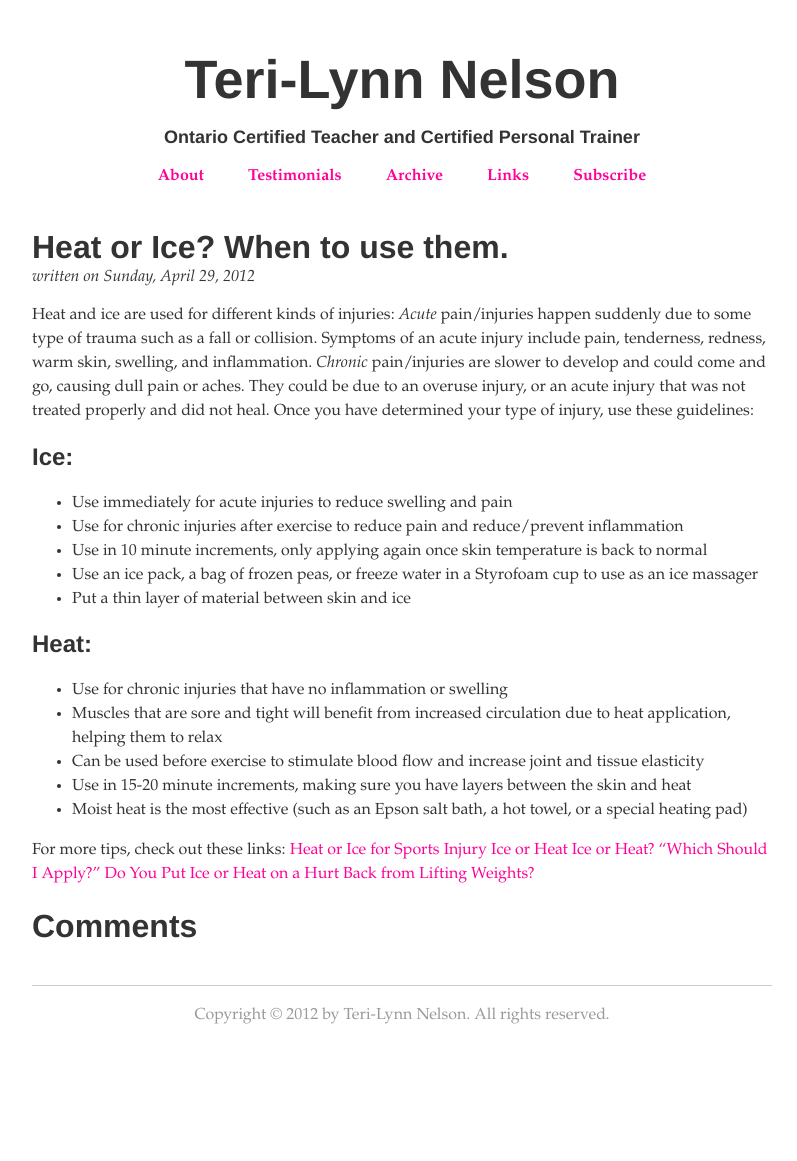
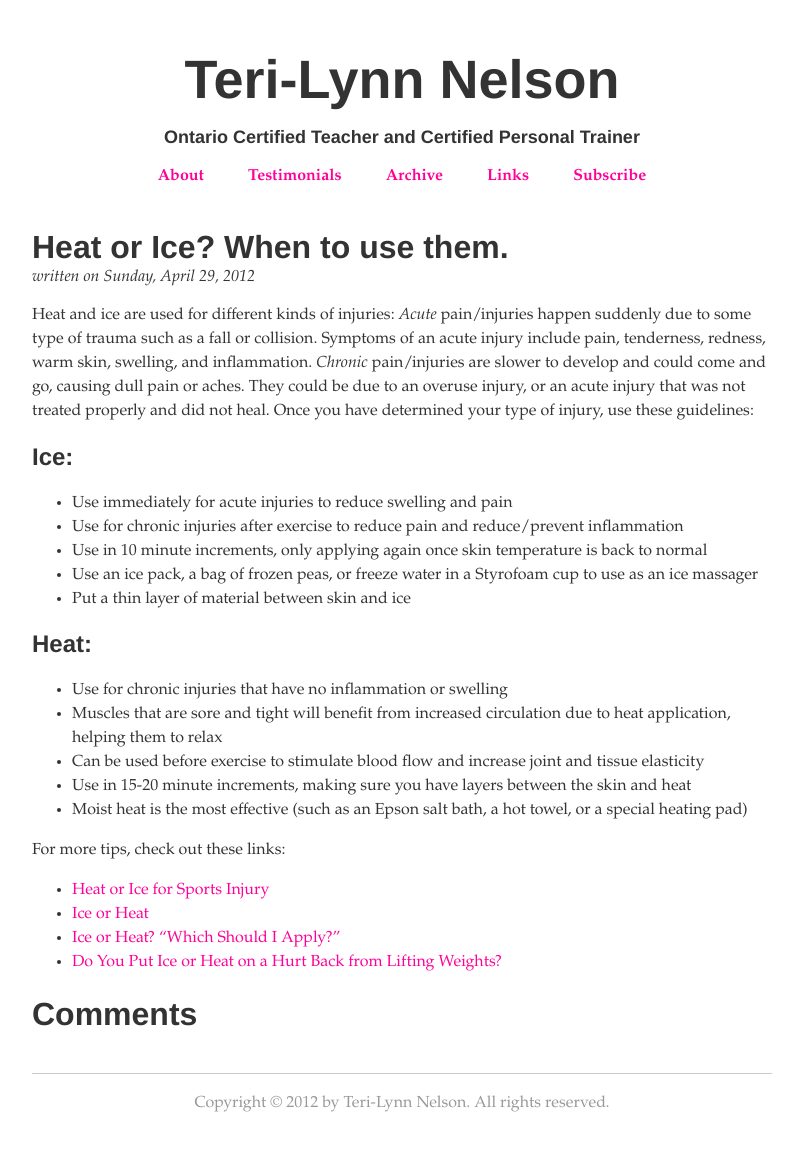
Before and after one commit to teri-lynn/teri-lynn.github.com, a Jekyll site: the page built from _posts/2012-04-29-heat-or-ice-when-to-use-them.md, in a window 1280 px wide. Shown: the whole page, without its empty margins (238-1035 px from the left). Built offline with Jekyll 4.4.1, drawn with Linux system fonts in a browser that asks for light colours; some web fonts are replaced; Markdown is read by kramdown in place of the engine named in the settings; before the commit the page ends 1073 px from its top, so only the background shows below that.

Commit message:
fixed links

```diff
--- a/_posts/2012-04-29-heat-or-ice-when-to-use-them.md
+++ b/_posts/2012-04-29-heat-or-ice-when-to-use-them.md
@@ -35,7 +35,8 @@ heal. Once you have determined your type of injury, use these guidelines:
     or a special heating pad)
 
 For more tips, check out these links:
-[Heat or Ice for Sports Injury](http://sportsmedicine.about.com/cs/rehab/a/heatorcold.htm)
-[Ice or Heat](http://www.prevention.com/fitness/fitness-tips/ice-or-heat)
-[Ice or Heat? "Which Should I Apply?"](http://www.medicinenet.com/script/main/art.asp?articlekey=18347)
-[Do You Put Ice or Heat on a Hurt Back from Lifting Weights?](http://www.livestrong.com/article/382089-do-you-put-ice-or-heat-on-a-hurt-back-from-lifting-weights/)
+
+- [Heat or Ice for Sports Injury](http://sportsmedicine.about.com/cs/rehab/a/heatorcold.htm)
+- [Ice or Heat](http://www.prevention.com/fitness/fitness-tips/ice-or-heat)
+- [Ice or Heat? "Which Should I Apply?"](http://www.medicinenet.com/script/main/art.asp?articlekey=18347)
+- [Do You Put Ice or Heat on a Hurt Back from Lifting Weights?](http://www.livestrong.com/article/382089-do-you-put-ice-or-heat-on-a-hurt-back-from-lifting-weights/)
```
